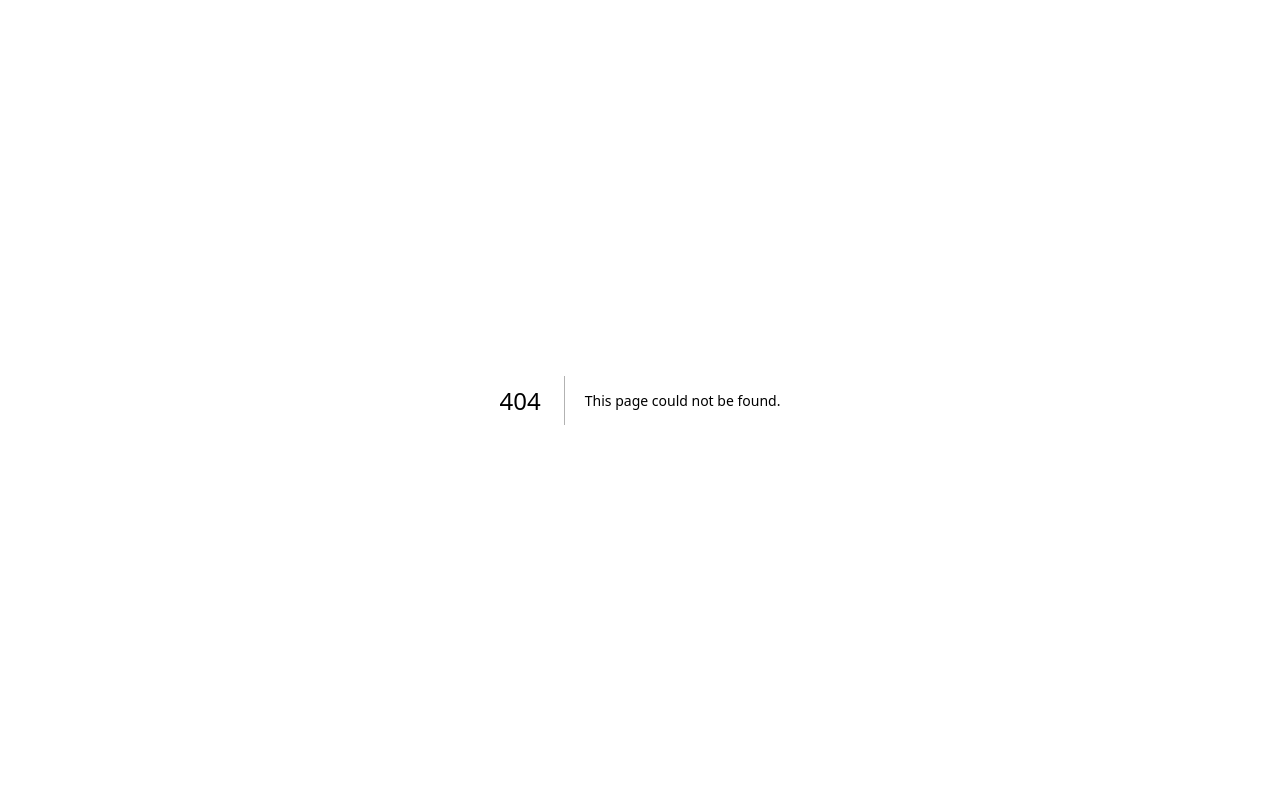
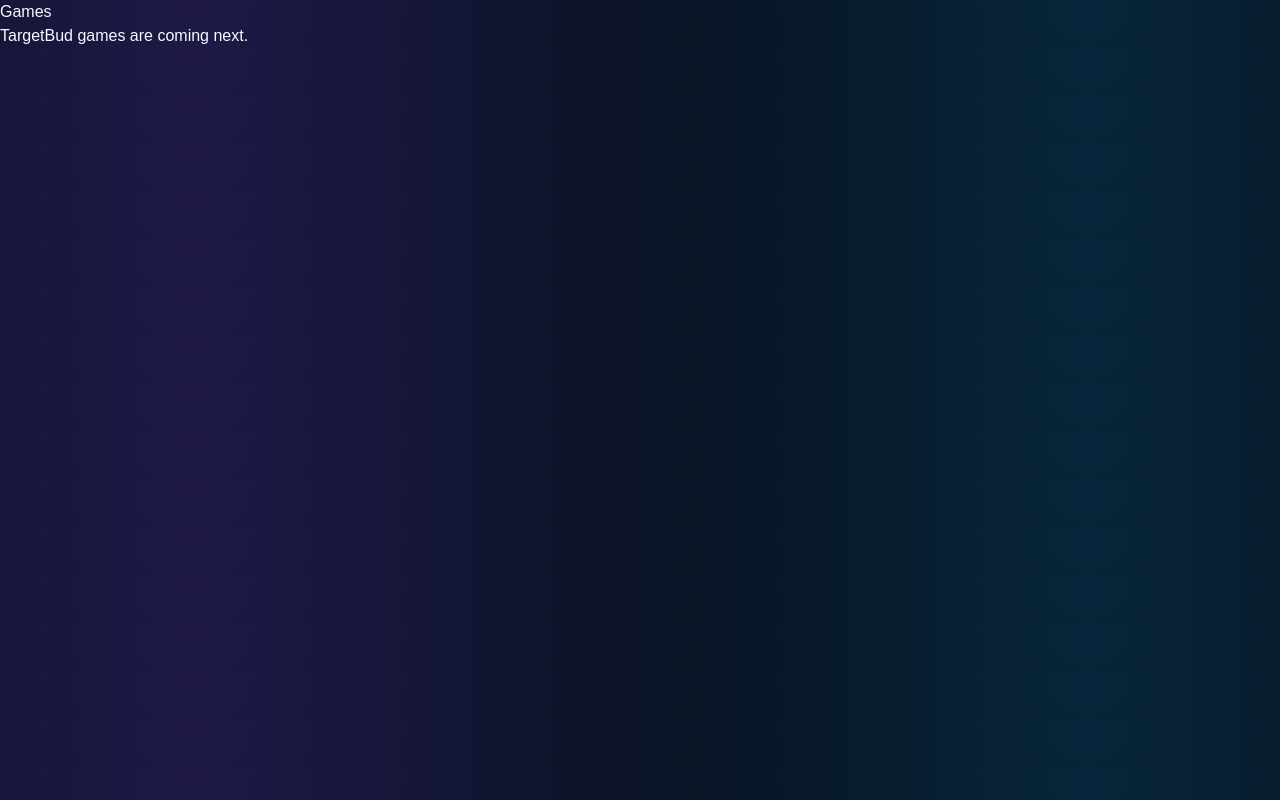
Before and after one commit to hariaahil/my-app, a Next.js app: page /games in a window 1280 px wide. Before the commit this address had no page. Built offline with nearby package versions, Linux system fonts and the light colour scheme.

Commit message:
Add Games route

```diff
--- /dev/null
+++ b/app/games/page.tsx
@@ -0,0 +1,3 @@
+export default function GamesPage() {
+  return <main><h1>Games</h1><p>TargetBud games are coming next.</p></main>;
+}
```
